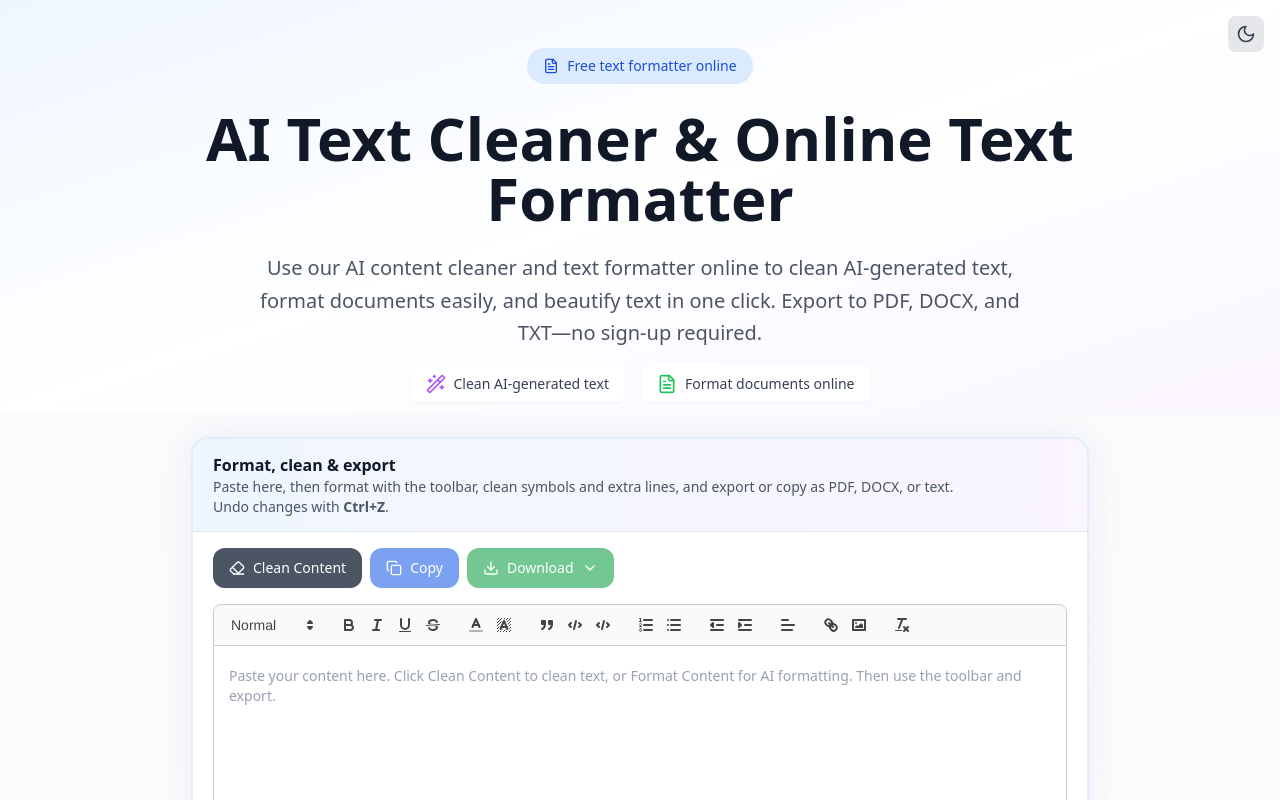
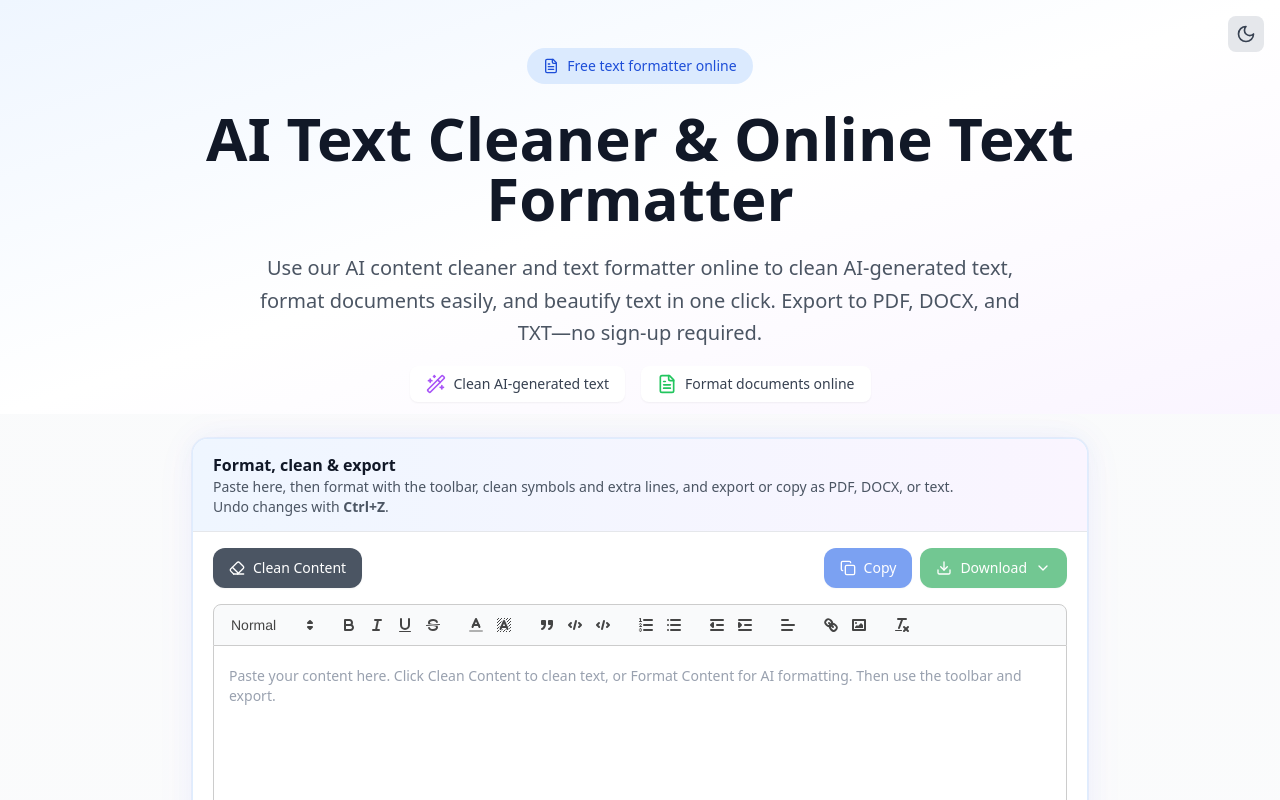
Before and after one commit to im-hamza-dev/content-formatter, a Next.js app: page / in a window 1280 px wide. Shown: the top 800 px of the page. Built offline with nearby package versions, Linux system fonts and the light colour scheme; no server answers.

Commit message:
fix spacing

```diff
--- a/components/editor/OutputEditor.tsx
+++ b/components/editor/OutputEditor.tsx
@@ -215,7 +215,8 @@ export function OutputEditor({
           </p>
         </div>
       </div>
-      <div className="px-5 py-4 flex flex-wrap items-center justify-start gap-2">
+      <div className="px-5 py-4 flex flex-wrap items-center justify-between gap-2">
+        <div className="flex items-center gap-2">
           <button
             type="button"
             onClick={handleCleanContent}
@@ -226,7 +227,13 @@ export function OutputEditor({
             <Eraser className="w-4 h-4" />
             {isCleaning ? 'Cleaning…' : 'Clean Content'}
           </button>
-
+          {formatError && (
+            <p className="text-sm text-red-600 dark:text-red-400" role="alert">
+              {formatError}
+            </p>
+          )}
+        </div>
+        <div className="flex items-center gap-2">
           <button
             type="button"
             onClick={handleCopyFormatted}
@@ -241,7 +248,6 @@ export function OutputEditor({
             )}
             {copied ? 'Copied!' : 'Copy'}
           </button>
-
           <div className="relative" ref={downloadRef}>
             <button
               type="button"
@@ -255,7 +261,7 @@ export function OutputEditor({
               <ChevronDown className="w-4 h-4" />
             </button>
             {downloadOpen && (
-            <div className="absolute left-0 top-full z-10 mt-1 min-w-[160px] rounded-xl border border-gray-200 dark:border-gray-600 bg-white dark:bg-gray-800 shadow-lg py-1">
+              <div className="absolute right-0 top-full z-10 mt-1 min-w-[160px] rounded-xl border border-gray-200 dark:border-gray-600 bg-white dark:bg-gray-800 shadow-lg py-1">
                 <button
                   type="button"
                   onClick={handleExportPDF}
@@ -283,12 +289,7 @@ export function OutputEditor({
               </div>
             )}
           </div>
-
-        {formatError && (
-          <p className="text-sm text-red-600 dark:text-red-400" role="alert">
-            {formatError}
-          </p>
-        )}
+        </div>
       </div>
       <div className="p-5 flex-1 min-h-0 flex flex-col pt-0">
         <div
--- a/components/home/HomeContent.tsx
+++ b/components/home/HomeContent.tsx
@@ -70,7 +70,7 @@ export function HomeContent() {
         <ThemeToggle />
       </div>
 
-      <header className="relative overflow-hidden bg-gradient-to-br from-blue-50 via-white to-purple-50 dark:from-blue-900 dark:via-gray-900 dark:to-purple-900 py-1 px-4 pt-12">
+      <header className="relative overflow-hidden bg-gradient-to-br from-blue-50 via-white to-purple-50 dark:from-blue-900  dark:to-purple-900 py-1 px-4 pt-12">
         <div className="max-w-6xl mx-auto text-center">
           <div className="inline-flex items-center gap-2 bg-blue-100 dark:bg-blue-900 text-blue-700 dark:text-blue-300 px-4 py-2 rounded-full text-sm mb-6">
             <FileText className="w-4 h-4" />
```
Lines whose indentation alone changed are shown as unchanged.
